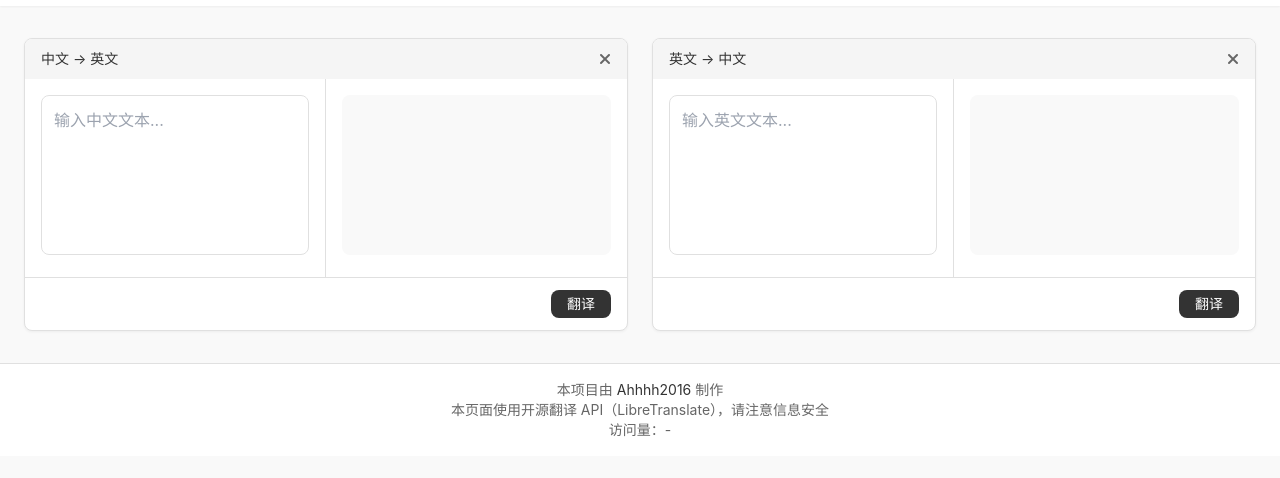
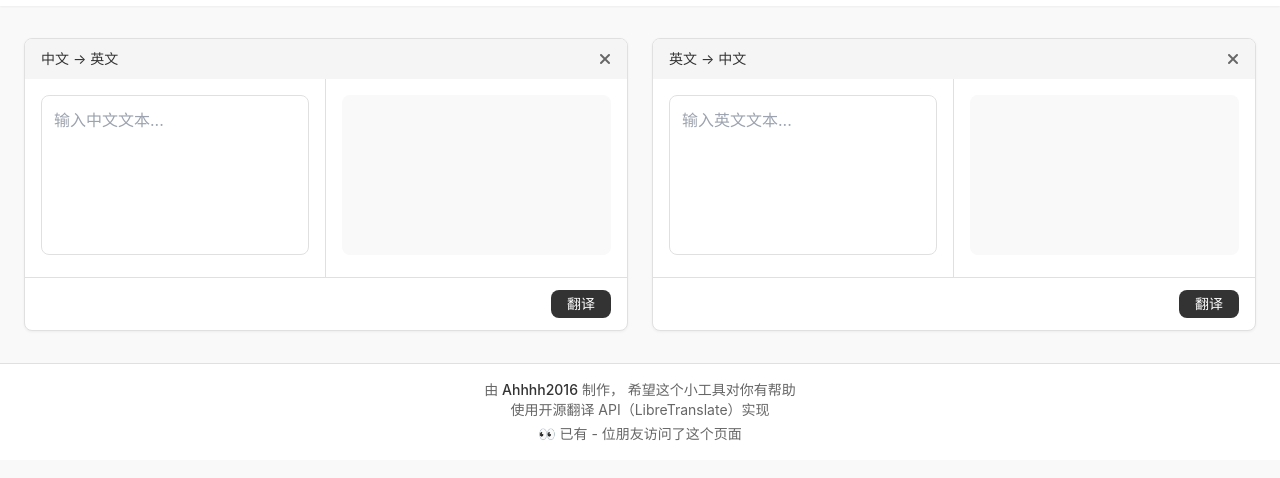
Before and after one commit to Ahhhh2016/multi-translator, a plain HTML site: page index.html in a window 1280 px wide. Shown: the part 78-556 px from the top of the page. Drawn offline with nearby package versions, Linux system fonts and the light colour scheme; some packages are replaced by stand-ins of ours; a script that the page names is missing.

```diff
--- a/index.html
+++ b/index.html
@@ -122,9 +122,17 @@
     </div>
 
     <footer class="bg-white py-4 text-center text-sm text-[#666666] border-t border-[#E0E0E0]">
-        <p>本项目由 <a href="https://github.com/Ahhhh2016" class="text-[#333333] hover:underline">Ahhhh2016</a> 制作</p>
-        <p>本页面使用开源翻译 API（LibreTranslate），请注意信息安全</p>
-        <p id="busuanzi_container_site_pv">访问量：<span id="busuanzi_value_site_pv">-</span></p>
+    <p>
+        由
+        <a href="https://github.com/Ahhhh2016" class="text-[#333333] hover:underline font-medium">Ahhhh2016</a> 制作，
+        希望这个小工具对你有帮助
+    </p>
+    <p>
+        使用开源翻译 API（LibreTranslate）实现
+    </p>
+    <p id="busuanzi_container_site_pv" style="margin-top: 4px;">
+        👀 已有 <span id="busuanzi_value_site_pv">-</span> 位朋友访问了这个页面
+    </p>
     </footer>
 
     <script>
```
Also changed, not shown: README.md (added).
